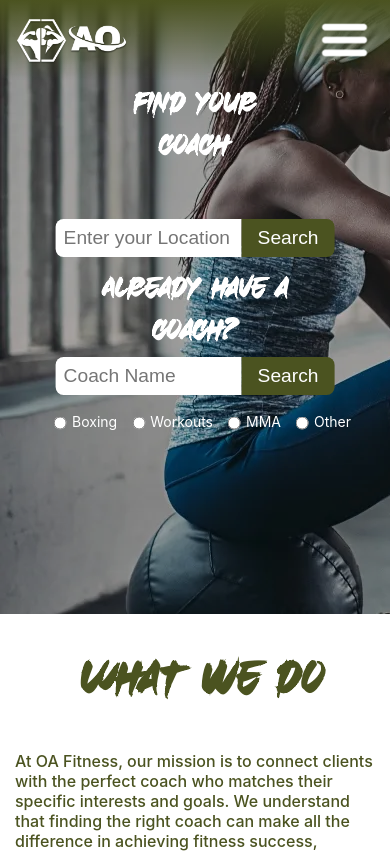
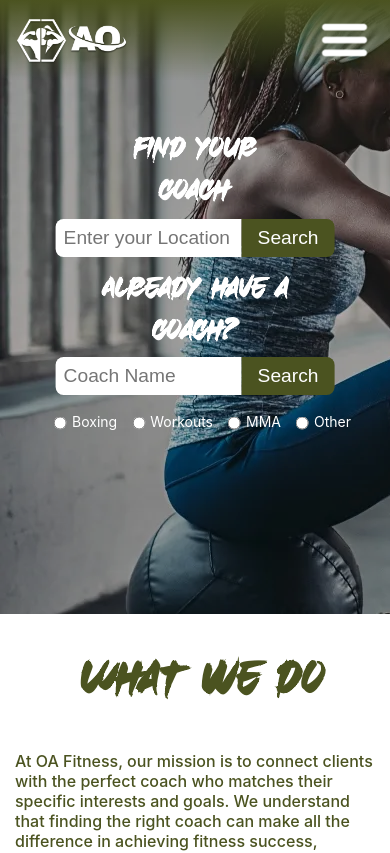
Before and after one commit to oliFYP/asmaaoli, a React (Create React App) app: page / in a window 390 px wide. Shown: the top 853 px of the page. Built offline with nearby package versions, Linux system fonts and the light colour scheme.

Commit message:
Changing title

```diff
--- a/src/mainpagemobile.css
+++ b/src/mainpagemobile.css
@@ -139,7 +139,7 @@
       }
       .find-coach-header {
         font-size: 2rem;
-        margin-top: 5px;
+        margin-top: 50px;
       }
       .search-coach,
       .search-field {
```
